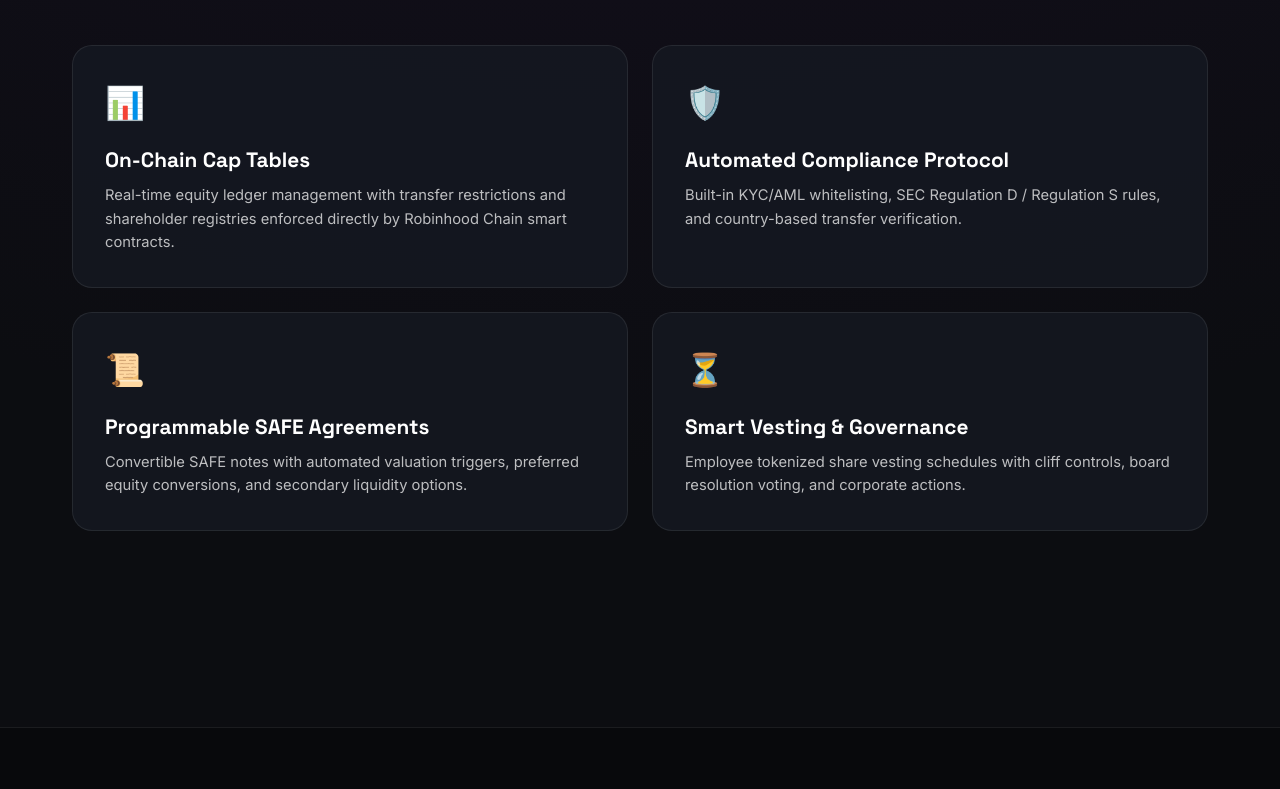
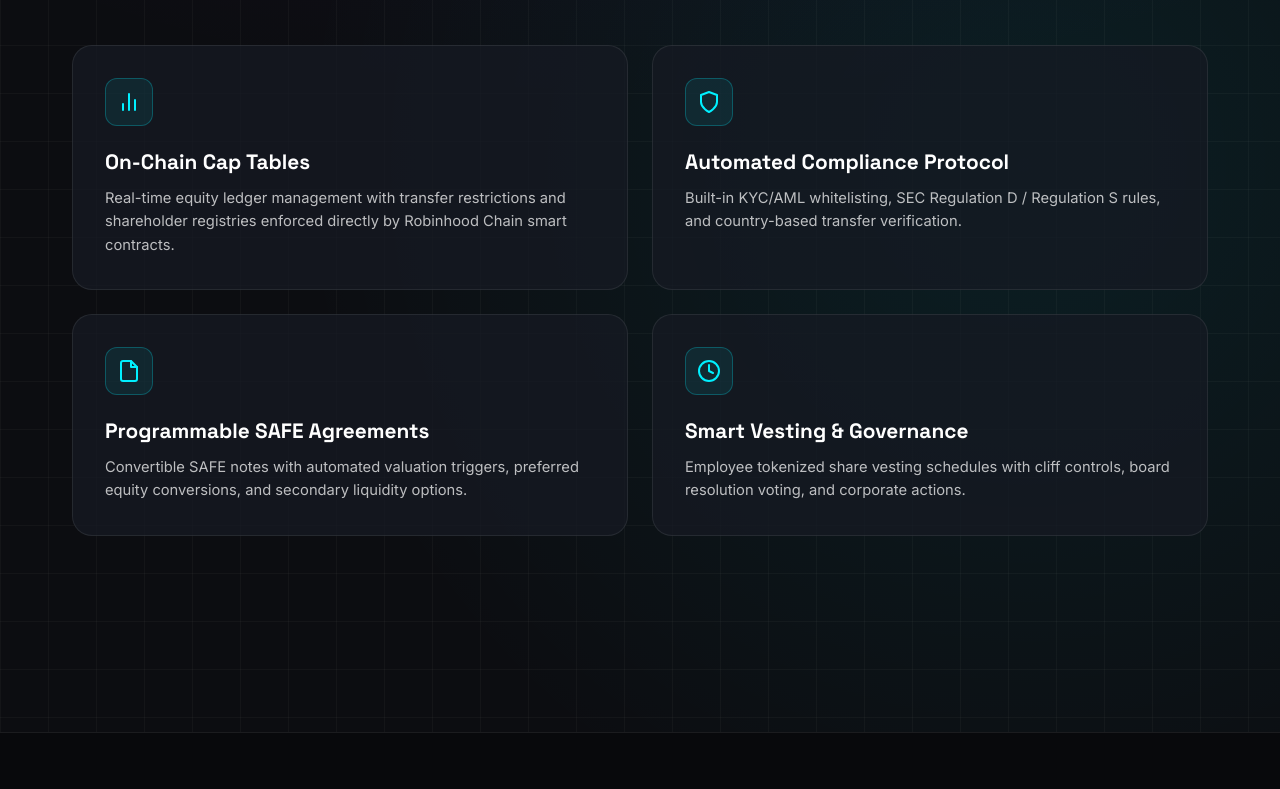
Before and after one commit to caSSano22/obolos, a plain HTML site: page index.html in a window 1280 px wide. Shown: the part 1347-2136 px from the top of the page. Drawn offline with Linux system fonts and the light colour scheme.

Commit message:
Upgrade UI to ultra-professional aesthetic with minimalist futuristic SVG icons and cyber grid mesh

```diff
--- a/index.html
+++ b/index.html
@@ -133,7 +133,11 @@
 
       <div class="feature-grid-obolos">
         <div class="feature-card-item">
-          <div style="font-size: 2rem; margin-bottom: 16px;">📊</div>
+          <div style="width: 48px; height: 48px; border-radius: 12px; background: rgba(0, 240, 255, 0.08); border: 1px solid rgba(0, 240, 255, 0.25); display: flex; align-items: center; justify-content: center; margin-bottom: 20px;">
+            <svg width="24" height="24" viewBox="0 0 24 24" fill="none" xmlns="http://www.w3.org/2000/svg">
+              <path d="M18 20V10M12 20V4M6 20V14" stroke="#00f0ff" stroke-width="2" stroke-linecap="round" stroke-linejoin="round"/>
+            </svg>
+          </div>
           <h3 style="font-family: var(--font-display); font-size: 1.3rem; font-weight: 700; margin-bottom: 8px;">On-Chain Cap Tables</h3>
           <p style="color: var(--text-muted); font-size: 0.92rem; line-height: 1.6;">
             Real-time equity ledger management with transfer restrictions and shareholder registries enforced directly by Robinhood Chain smart contracts.
@@ -141,7 +145,11 @@
         </div>
 
         <div class="feature-card-item">
-          <div style="font-size: 2rem; margin-bottom: 16px;">🛡️</div>
+          <div style="width: 48px; height: 48px; border-radius: 12px; background: rgba(0, 240, 255, 0.08); border: 1px solid rgba(0, 240, 255, 0.25); display: flex; align-items: center; justify-content: center; margin-bottom: 20px;">
+            <svg width="24" height="24" viewBox="0 0 24 24" fill="none" xmlns="http://www.w3.org/2000/svg">
+              <path d="M12 22s8-4 8-10V5l-8-3-8 3v7c0 6 8 10 8 10z" stroke="#00f0ff" stroke-width="2" stroke-linecap="round" stroke-linejoin="round"/>
+            </svg>
+          </div>
           <h3 style="font-family: var(--font-display); font-size: 1.3rem; font-weight: 700; margin-bottom: 8px;">Automated Compliance Protocol</h3>
           <p style="color: var(--text-muted); font-size: 0.92rem; line-height: 1.6;">
             Built-in KYC/AML whitelisting, SEC Regulation D / Regulation S rules, and country-based transfer verification.
@@ -149,7 +157,12 @@
         </div>
 
         <div class="feature-card-item">
-          <div style="font-size: 2rem; margin-bottom: 16px;">📜</div>
+          <div style="width: 48px; height: 48px; border-radius: 12px; background: rgba(0, 240, 255, 0.08); border: 1px solid rgba(0, 240, 255, 0.25); display: flex; align-items: center; justify-content: center; margin-bottom: 20px;">
+            <svg width="24" height="24" viewBox="0 0 24 24" fill="none" xmlns="http://www.w3.org/2000/svg">
+              <path d="M14 2H6a2 2 0 0 0-2 2v16a2 2 0 0 0 2 2h12a2 2 0 0 0 2-2V8z" stroke="#00f0ff" stroke-width="2" stroke-linecap="round" stroke-linejoin="round"/>
+              <polyline points="14 2 14 8 20 8" stroke="#00f0ff" stroke-width="2" stroke-linecap="round" stroke-linejoin="round"/>
+            </svg>
+          </div>
           <h3 style="font-family: var(--font-display); font-size: 1.3rem; font-weight: 700; margin-bottom: 8px;">Programmable SAFE Agreements</h3>
           <p style="color: var(--text-muted); font-size: 0.92rem; line-height: 1.6;">
             Convertible SAFE notes with automated valuation triggers, preferred equity conversions, and secondary liquidity options.
@@ -157,7 +170,12 @@
         </div>
 
         <div class="feature-card-item">
-          <div style="font-size: 2rem; margin-bottom: 16px;">⏳</div>
+          <div style="width: 48px; height: 48px; border-radius: 12px; background: rgba(0, 240, 255, 0.08); border: 1px solid rgba(0, 240, 255, 0.25); display: flex; align-items: center; justify-content: center; margin-bottom: 20px;">
+            <svg width="24" height="24" viewBox="0 0 24 24" fill="none" xmlns="http://www.w3.org/2000/svg">
+              <circle cx="12" cy="12" r="10" stroke="#00f0ff" stroke-width="2"/>
+              <polyline points="12 6 12 12 16 14" stroke="#00f0ff" stroke-width="2" stroke-linecap="round" stroke-linejoin="round"/>
+            </svg>
+          </div>
           <h3 style="font-family: var(--font-display); font-size: 1.3rem; font-weight: 700; margin-bottom: 8px;">Smart Vesting & Governance</h3>
           <p style="color: var(--text-muted); font-size: 0.92rem; line-height: 1.6;">
             Employee tokenized share vesting schedules with cliff controls, board resolution voting, and corporate actions.
--- a/styles.css
+++ b/styles.css
@@ -47,7 +47,13 @@ body {
   position: relative;
   overflow-x: hidden;
   line-height: 1.55;
-  background: radial-gradient(circle at 50% 0%, rgba(138, 43, 226, 0.12) 0%, rgba(12, 13, 17, 1) 70%);
+  background-color: var(--bg-obsidian);
+  background-image:
+    radial-gradient(circle at 50% -10%, rgba(138, 43, 226, 0.22) 0%, transparent 60%),
+    radial-gradient(circle at 80% 60%, rgba(0, 240, 255, 0.08) 0%, transparent 40%),
+    linear-gradient(rgba(255, 255, 255, 0.03) 1px, transparent 1px),
+    linear-gradient(90deg, rgba(255, 255, 255, 0.03) 1px, transparent 1px);
+  background-size: 100% 100%, 100% 100%, 48px 48px, 48px 48px;
 }
 
 a {
```
